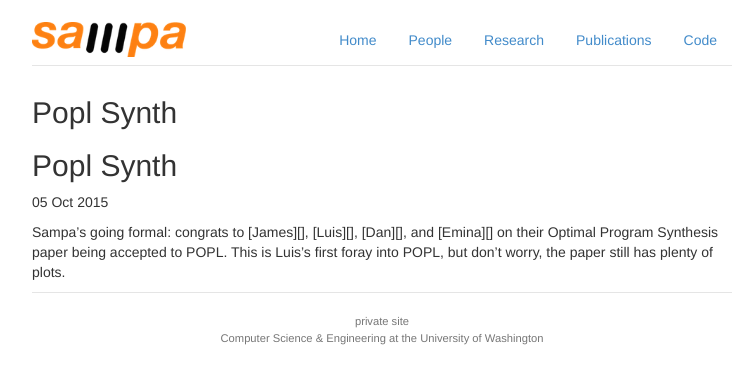
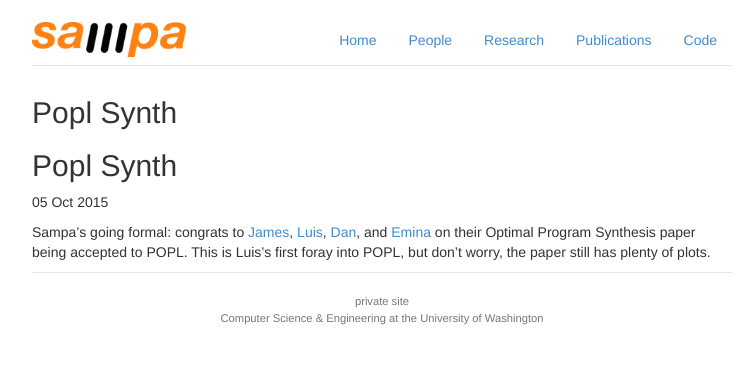
Before and after one commit to uwsampa/sampa-public, a Jekyll site: the page built from _posts/2015-10-05-popl-synth.md, in a window 1280 px wide. Shown: the top 384 px of the page, without its empty margins (258-1007 px from the left). Built offline with Jekyll 4.4.1, drawn with Linux system fonts in a browser that asks for light colours; Markdown is read by kramdown in place of the engine named in the settings; some of the changed lines change nothing that is shown.

Commit message:
links...

```diff
--- a/_posts/2015-10-05-popl-synth.md
+++ b/_posts/2015-10-05-popl-synth.md
@@ -3,3 +3,8 @@ layout: post
 shortnews: true
 ---
 Sampa's going formal: congrats to [James][], [Luis][], [Dan][], and [Emina][] on their Optimal Program Synthesis paper being accepted to POPL. This is Luis's first foray into POPL, but don't worry, the paper still has plenty of plots.
+
+[James]: http://homes.cs.washington.edu/~bornholt/
+[Luis]: http://homes.cs.washington.edu/~luisceze/
+[Dan]: http://homes.cs.washington.edu/~djg/
+[Emina]: http://homes.cs.washington.edu/~emina/
```
